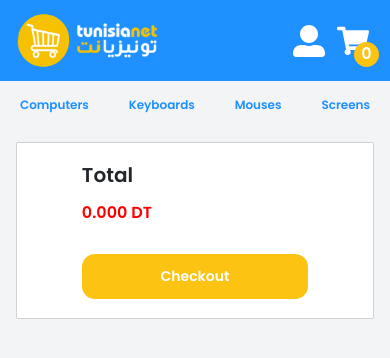
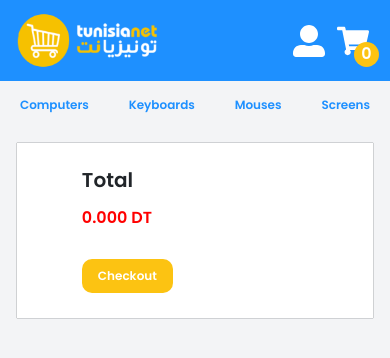
Before and after one commit to Dhia-Ben-Hammouda/E-Commerce-React-JS, a React (Create React App) app: page /cart in a window 390 px wide. Shown: the top 358 px of the page. Built offline with nearby package versions, Linux system fonts and the light colour scheme.

Commit message:
more work on ui

```diff
--- a/src/components/CartItem.jsx
+++ b/src/components/CartItem.jsx
@@ -32,9 +32,9 @@ const CartItem = ({id , name , picture , price , quantity})=>{
           </h1>
           <div className="wrap">
             <div>
-              <span style={{cursor:"pointer"}} onClick={decrement}>-</span>
+              <div className="span" style={{cursor:"pointer"}} onClick={decrement}>-</div>
               <span style={{marginInline:"1rem"}}>{quantity}</span>
-              <span style={{cursor:"pointer"}} onClick={increment}>+</span>
+              <div className="span" style={{cursor:"pointer"}} onClick={increment}>+</div>
             </div>
             <h2>{price * quantity}.000 DT</h2>
           </div>
--- a/src/components/Nav.jsx
+++ b/src/components/Nav.jsx
@@ -92,9 +92,12 @@ const Navbar = () => {
                           );
                         }
                       })}
-                    <div>
-
-                    </div>
+                      <div className="search-option">
+                        <p>Click to see all products</p>
+                        <a href={`/allProducts/${searchTerm}`}>
+                          Products
+                        </a>
+                      </div>
                   </>
                 }
               </div>
--- a/src/styles/_cart.scss
+++ b/src/styles/_cart.scss
@@ -55,6 +55,22 @@
           justify-content: space-around;
           align-items: center;
 
+          div{
+            display: flex;
+            align-items: center;
+
+            div{
+              color:white;
+              background:$secondary;
+              display: flex;
+              justify-content: center;
+              align-items: center;
+              width:23px;
+              height:23px;
+              border-radius: 50%;
+            }
+          }
+
           input{
             width:40px;
             margin-left: 1rem;
@@ -73,7 +89,7 @@
   }
 
   .checkout{
-    padding:1.2rem 1rem;
+    padding:1.55rem 1rem;
     display: flex;
     justify-content: center;
     align-items: center;
@@ -98,15 +114,14 @@
         background:$secondary;
         border:none;
         outline:none;
-        width: 100%;
-        font-size: 14px;
-        padding:.75rem 0rem;
-        border-radius: 13px;
+        font-size: 12px;
+        padding:.5rem 1rem;
+        border-radius: 10px;
         transition: .5s;
         color:white;
 
         &:hover{
-          transform: scale(1.1 , 1);
+          transform: scale(1.15 , 1);
         }
       }
     }
@@ -176,6 +191,15 @@
 
     .checkout{
       width:95%;
+
+      .wrapper{
+
+        button{
+          &:hover{
+            transform: scale(1,1);
+          }
+        }
+      }
     }
   }
 }
--- a/src/styles/_navbar.scss
+++ b/src/styles/_navbar.scss
@@ -152,11 +152,14 @@ nav{
             background:$secondary;
             font-size: 12px;
             position: relative;
+            border-radius: 10px;
             bottom: .5rem;
             padding:.5rem 1rem;
+            transition: .5s;
 
             &:hover{
               color:white !important;
+              transform: scale(1.15 , 1);
             }
           }
         }
--- a/src/styles/_product.scss
+++ b/src/styles/_product.scss
@@ -68,7 +68,7 @@
       color: #fff;
 
       &:hover {
-        transform: scale(1.2, 1);
+        transform: scale(1.15, 1);
       }
     }
   }
--- a/src/styles/_productDetails.scss
+++ b/src/styles/_productDetails.scss
@@ -55,7 +55,7 @@
             font-size: 11px;
 
             &:hover {
-              transform: scale(1.2, 1);
+              transform: scale(1.15, 1);
             }
           }
         }
```
